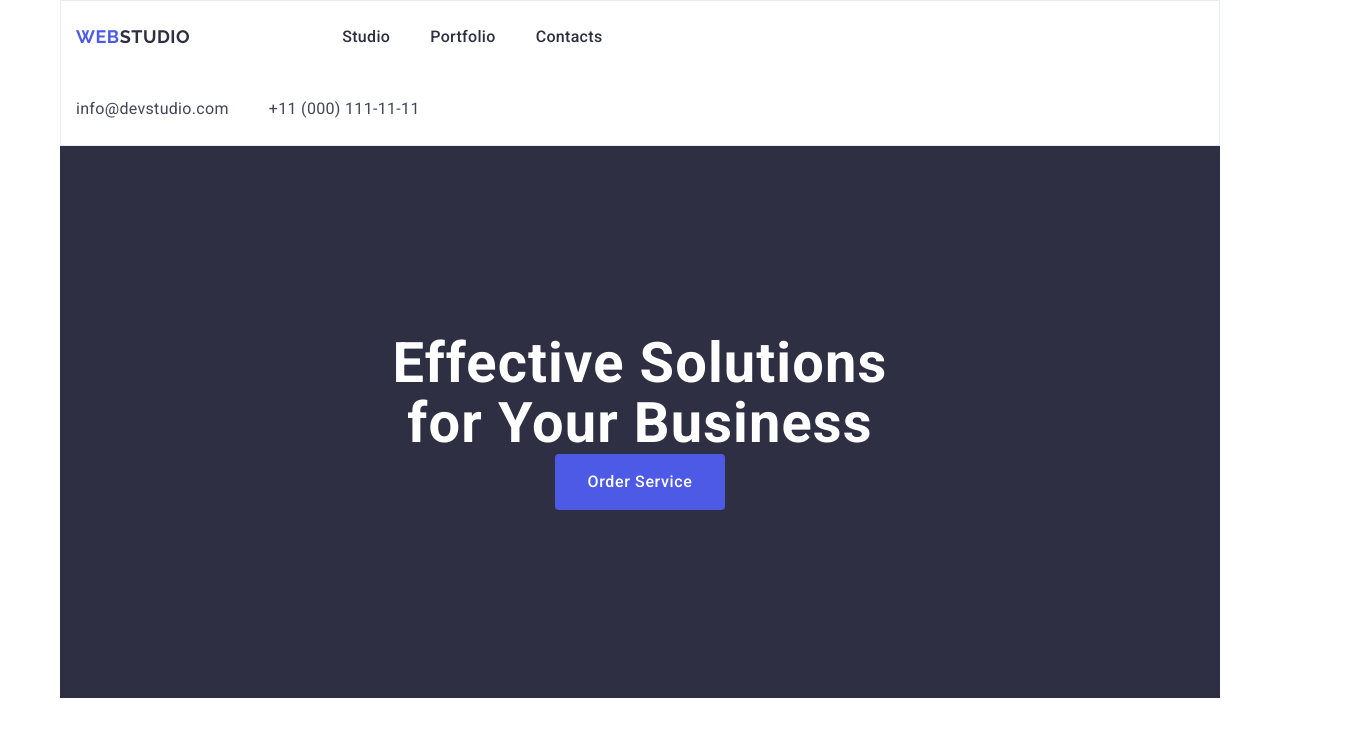
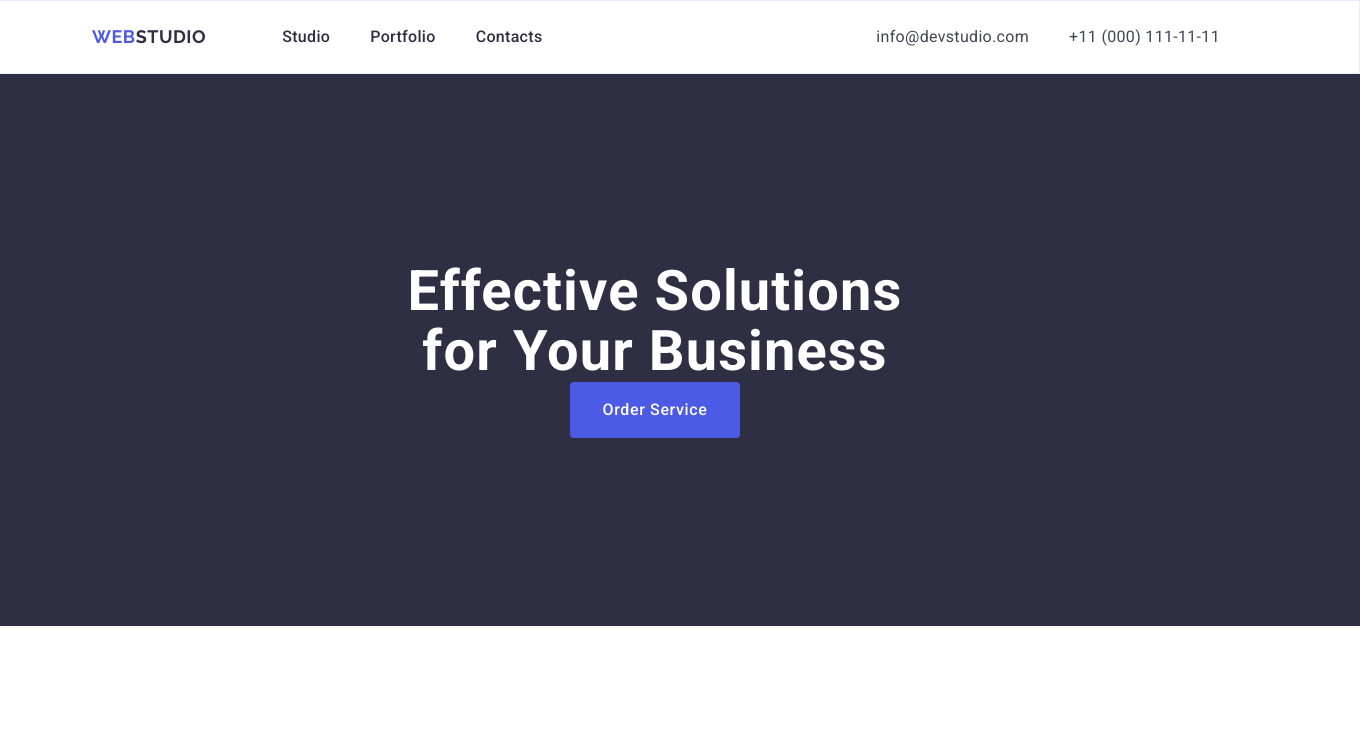
Before and after one commit to kolyadynsky/goit-markup-hw-03, a plain HTML site: page index.html in a window 1280 px wide. Shown: the top 742 px of the page, 1360 px wide, since content can reach past the window. Drawn offline with nearby package versions, Linux system fonts and the light colour scheme.

Commit message:
final changes

```diff
--- a/css/styles.css
+++ b/css/styles.css
@@ -15,19 +15,18 @@
   justify-content: center;
 }
 .container {
-  display: flex;
-  flex-direction: column;
-  justify-content: center;
   width: 1158px;
   margin: 0 auto;
   padding: 0 15px;
+  margin: 0 156px;
+}
+.header .container{
+  display: flex;
+  flex-direction: row;
+  justify-content: space-between;
 }
 .header {
-    display: flex;
-    flex-direction: row;
-    /* margin: 0 auto;
-    padding: 0 15px;
-    width: 1158px; */
+
     border: 1px solid #e7e9fc;
 }
 body {
@@ -96,7 +95,7 @@ h3 {
     flex-direction: row;
 }
 .nav {
-  gap: 76px;
+  /* gap: 76px; */
   align-items: center;
 
 }
@@ -302,13 +301,14 @@ padding: 120px 0;
 .footer {
   background-color: #2e2f42;
   padding: 100px 0 100px 156px;
-      max-width: 264px;
+
       padding: 100px 0;
 
 }
 .footer-text {
   color: #f4f4fd;
   padding-top: 16px;
+        max-width: 264px;
 }
 .footer-studio {
   color: #f4f4fd;
```
